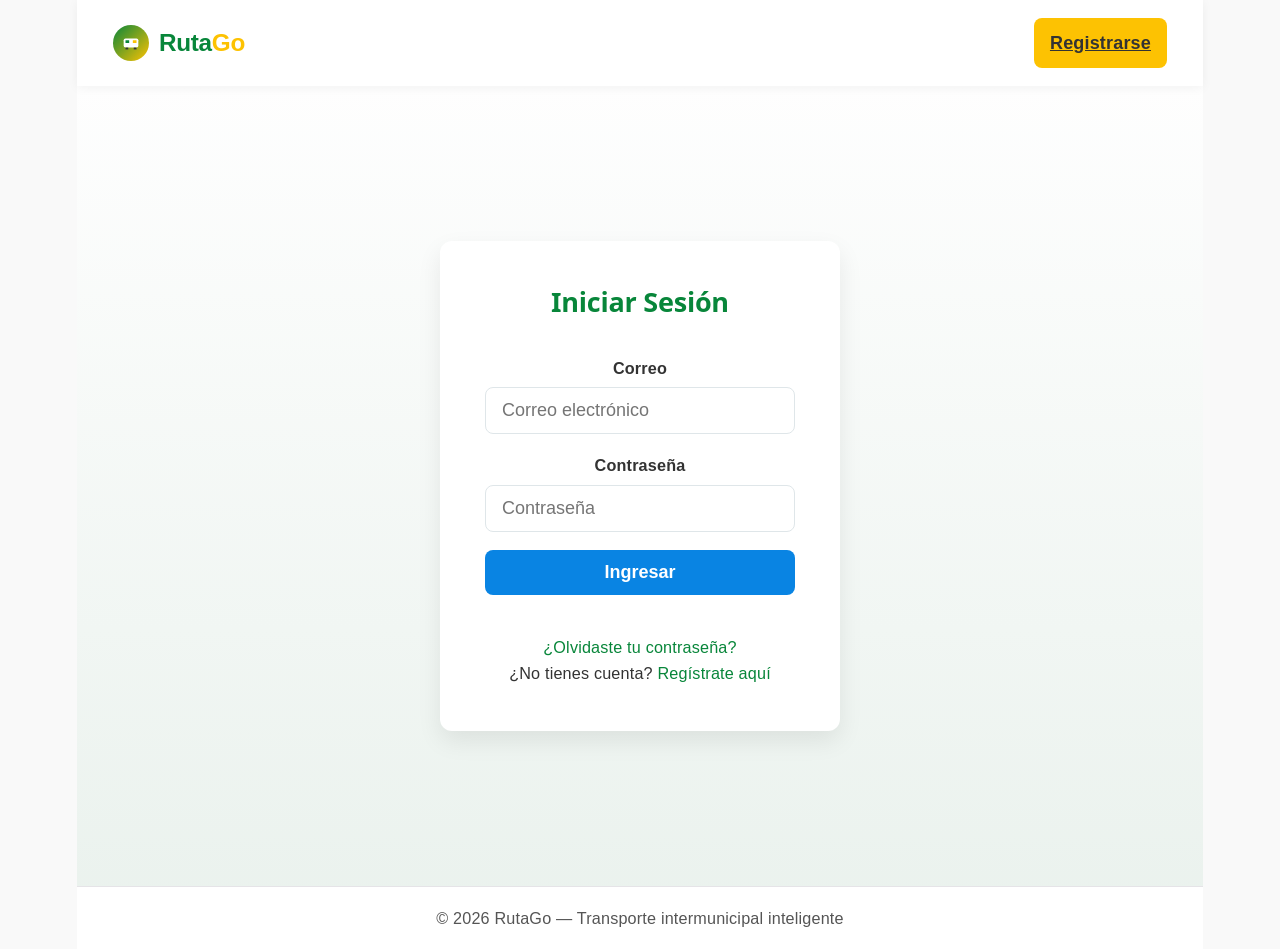
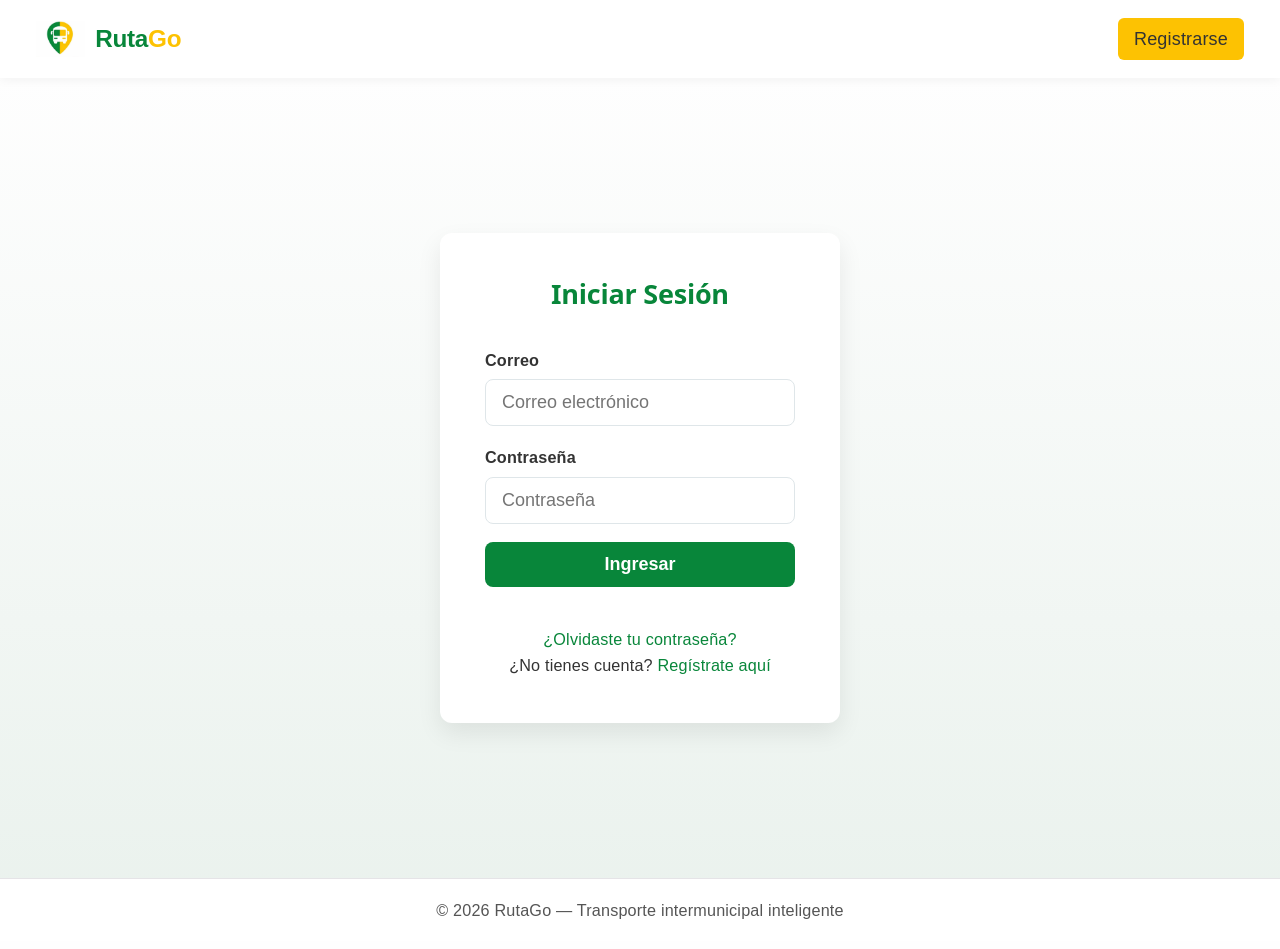
Before and after one commit to seminario-actualizacion-1/rutago-frontend, a React (Vite) app: page /login in a window 1280 px wide. Built offline with nearby package versions, Linux system fonts and the light colour scheme; no server answers.

Commit message:
Cambiar estilos de botones, navbar y limpiar formularios

```diff
--- a/src/components/Input/Input.css
+++ b/src/components/Input/Input.css
@@ -2,12 +2,14 @@
   display: flex;
   flex-direction: column;
   gap: 6px;
+  text-align: left;
 }
 
 .input-group label {
   font-size: 0.9rem;
   font-weight: 600;
   color: #333;
+  text-align: left;
 }
 
 .input-group input {
--- a/src/components/Logo/Logo.jsx
+++ b/src/components/Logo/Logo.jsx
@@ -1,28 +1,13 @@
+import logo from '../../assets/RutaGo.png';
+
 export default function Logo() {
   return (
     <div style={{ display: 'flex', alignItems: 'center', gap: '10px' }}>
-      <div
-        style={{
-          width: 36,
-          height: 36,
-          borderRadius: '50%',
-          overflow: 'hidden',
-          display: 'flex',
-          alignItems: 'center',
-          justifyContent: 'center',
-          background: 'linear-gradient(135deg,#08863A,#FDC202)',
-        }}
-      >
-        <svg width="22" height="22" viewBox="0 0 24 24" fill="none" xmlns="http://www.w3.org/2000/svg">
-          <rect x="4" y="7" width="16" height="10" rx="2" fill="#fff" />
-          <rect x="6" y="9" width="4" height="3" fill="#08863A" />
-          <rect x="14" y="9" width="4" height="3" fill="#FDC202" />
-          <rect x="5" y="14" width="3" height="2" fill="#fff" />
-          <rect x="16" y="14" width="3" height="2" fill="#fff" />
-          <rect x="6" y="17" width="3" height="2" fill="#333" />
-          <rect x="15" y="17" width="3" height="2" fill="#333" />
-        </svg>
-      </div>
+      <img
+        src={logo}
+        alt="RutaGo"
+        style={{ height: 36, display: 'block' }}
+      />
       <span
         style={{
           fontSize: '1.35rem',
--- a/src/components/Navbar/Navbar.css
+++ b/src/components/Navbar/Navbar.css
@@ -21,6 +21,12 @@
   margin: 0;
   font-size: 1.5rem;
   color: #08863A;
+}
+
+.navbar-right {
+  display: flex;
+  align-items: center;
+  gap: 16px;
 }
 
 .navbar-links {
@@ -52,6 +58,61 @@
   gap: 12px;
 }
 
+.nav-btn {
+  display: inline-flex;
+  align-items: center;
+  justify-content: center;
+  padding: 8px 16px;
+  border-radius: 6px;
+  font-weight: 500;
+  cursor: pointer;
+  text-decoration: none;
+  border: none;
+  font-size: inherit;
+  font-family: inherit;
+  transition: background 0.3s, transform 0.1s;
+}
+
+.nav-btn:hover {
+  transform: translateY(-1px);
+}
+
+.nav-btn-primary {
+  background-color: #08863A;
+  color: #fff;
+}
+
+.nav-btn-primary:hover {
+  background-color: #0A883C;
+}
+
+.nav-btn-accent {
+  background-color: #FDC202;
+  color: #333;
+}
+
+.nav-btn-accent:hover {
+  background-color: #FCC604;
+}
+
+.btn-logout {
+  background-color: #d63031;
+  color: #fff;
+  border: none;
+  padding: 8px 16px;
+  border-radius: 6px;
+  cursor: pointer;
+  font-weight: 500;
+  font-size: inherit;
+  font-family: inherit;
+  transition: background 0.3s, transform 0.1s;
+}
+
+.btn-logout:hover {
+  background-color: #b71c1c;
+  transform: translateY(-1px);
+}
+
 @media (max-width: 768px) {
   .navbar {
     padding: 1rem;
--- a/src/components/Navbar/Navbar.jsx
+++ b/src/components/Navbar/Navbar.jsx
@@ -1,3 +1,4 @@
+import { useState, useEffect } from "react";
 import './Navbar.css';
 import { Link, useLocation } from "react-router-dom";
 import Logo from "../Logo/Logo";
@@ -5,35 +6,53 @@ import Logo from "../Logo/Logo";
 export default function Navbar() {
   const location = useLocation();
   const ocultarEn = ["/login", "/registro", "/recuperar-password"];
-  const mostrar = !ocultarEn.includes(location.pathname);
+
+  const [isLoggedIn, setIsLoggedIn] = useState(false);
+
+  useEffect(() => {
+    const token = localStorage.getItem("token");
+    setIsLoggedIn(!!token);
+  }, [location.pathname]);
+
+  const handleLogout = () => {
+    localStorage.removeItem("token");
+    window.location.href = "/login";
+  };
 
   return (
     <nav className="navbar">
       <Link to="/" className="navbar-brand">
         <Logo />
       </Link>
-      {mostrar ? (
+      <div className="navbar-right">
+        {isLoggedIn ? (
+          <button onClick={handleLogout} className="btn-logout">
+            Cerrar Sesión
+          </button>
+        ) : (
           <div className="navbar-links">
+            {!ocultarEn.includes(location.pathname) && (
+              <>
                 <Link to="/login" className={`nav-link ${location.pathname === "/login" ? "active" : ""}`}>
                   Iniciar Sesión
                 </Link>
                 <Link to="/registro" className={`nav-link ${location.pathname === "/registro" ? "active" : ""}`}>
                   Registrarse
                 </Link>
-        </div>
-      ) : (
-        <div className="navbar-actions">
+              </>
+            )}
             {location.pathname === "/login" && (
-            <Link to="/registro" className="btn btn-accent">Registrarse</Link>
+              <Link to="/registro" className="nav-btn nav-btn-accent">Registrarse</Link>
             )}
             {location.pathname === "/registro" && (
-            <Link to="/login" className="btn btn-outline">Iniciar Sesión</Link>
+              <Link to="/login" className="nav-btn nav-btn-primary">Iniciar Sesión</Link>
             )}
             {location.pathname === "/recuperar-password" && (
               <Link to="/login" className="btn btn-outline">Volver a Login</Link>
             )}
           </div>
         )}
+      </div>
     </nav>
   );
 }
--- a/src/index.css
+++ b/src/index.css
@@ -68,10 +68,10 @@ body {
 }
 
 #root {
-  width: 1126px;
+  width: 100%;
   max-width: 100%;
-  margin: 0 auto;
-  text-align: center;
+  margin: 0;
+  text-align: left;
   min-height: 100svh;
   display: flex;
   flex-direction: column;
--- a/src/pages/Home/Home.jsx
+++ b/src/pages/Home/Home.jsx
@@ -1,19 +1,28 @@
+import { useState, useEffect } from "react";
 import { useNavigate } from "react-router-dom";
 import Button from "../../components/Button/Button";
 import "./Home.css";
 
 function Home() {
   const navigate = useNavigate();
+  const [isLoggedIn, setIsLoggedIn] = useState(false);
+
+  useEffect(() => {
+    const token = localStorage.getItem("token");
+    setIsLoggedIn(!!token);
+  }, []);
 
   return (
     <div className="home-container">
       <main className="home-content">
         <h1>Bienvenido a RutaGo</h1>
         <p>Movilidad inteligente para Buenaventura</p>
-        <div className="home-actions">
-          <Button variant="primary" onClick={() => navigate("/login")}>Iniciar Sesión</Button>
-          <Button variant="accent" onClick={() => navigate("/registro")}>Crear cuenta</Button>
-        </div>
+        {!isLoggedIn && (
+          <div className="home-actions">
+            <Button variant="primary" onClick={() => navigate("/login")}>Iniciar Sesión</Button>
+            <Button variant="accent" onClick={() => navigate("/registro")}>Crear cuenta</Button>
+          </div>
+        )}
       </main>
     </div>
   );
--- a/src/pages/RecuperarPassword/RecuperarPassword.css
+++ b/src/pages/RecuperarPassword/RecuperarPassword.css
@@ -33,12 +33,20 @@
 }
 
 .card button {
-  background-color: #0984e3;
+  background-color: #08863A;
   color: white;
   padding: 12px;
   border: none;
   border-radius: 8px;
   cursor: pointer;
+  font-size: 1rem;
+  font-weight: 600;
+  transition: background 0.3s, transform 0.1s;
+}
+
+.card button:hover {
+  background-color: #0A883C;
+  transform: translateY(-1px);
 }
 
 .links {
@@ -47,6 +55,11 @@
 }
 
 .links a {
-  color: #0984e3;
+  color: #08863A;
   text-decoration: none;
+  font-weight: 500;
 }
+
+.links a:hover {
+  text-decoration: underline;
+}
```
Also changed, not shown: src/assets/RutaGo.png (added). Lines whose indentation alone changed are shown as unchanged.
